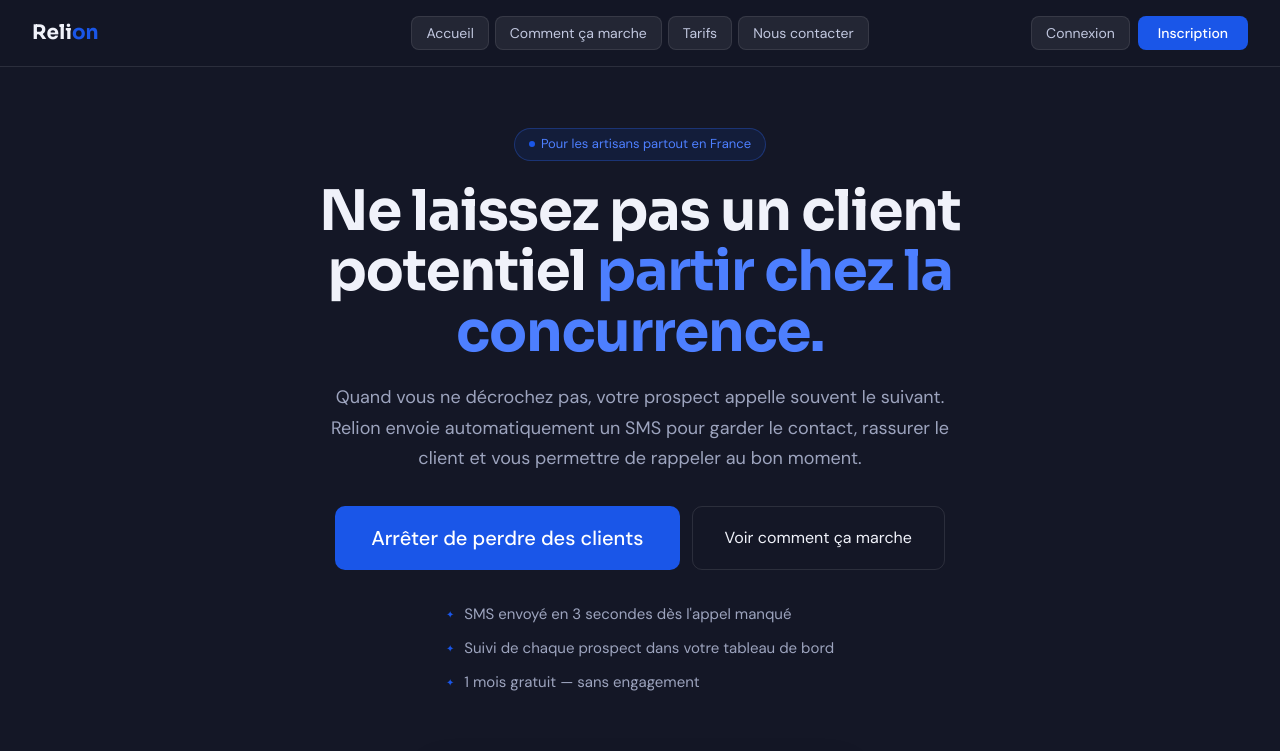
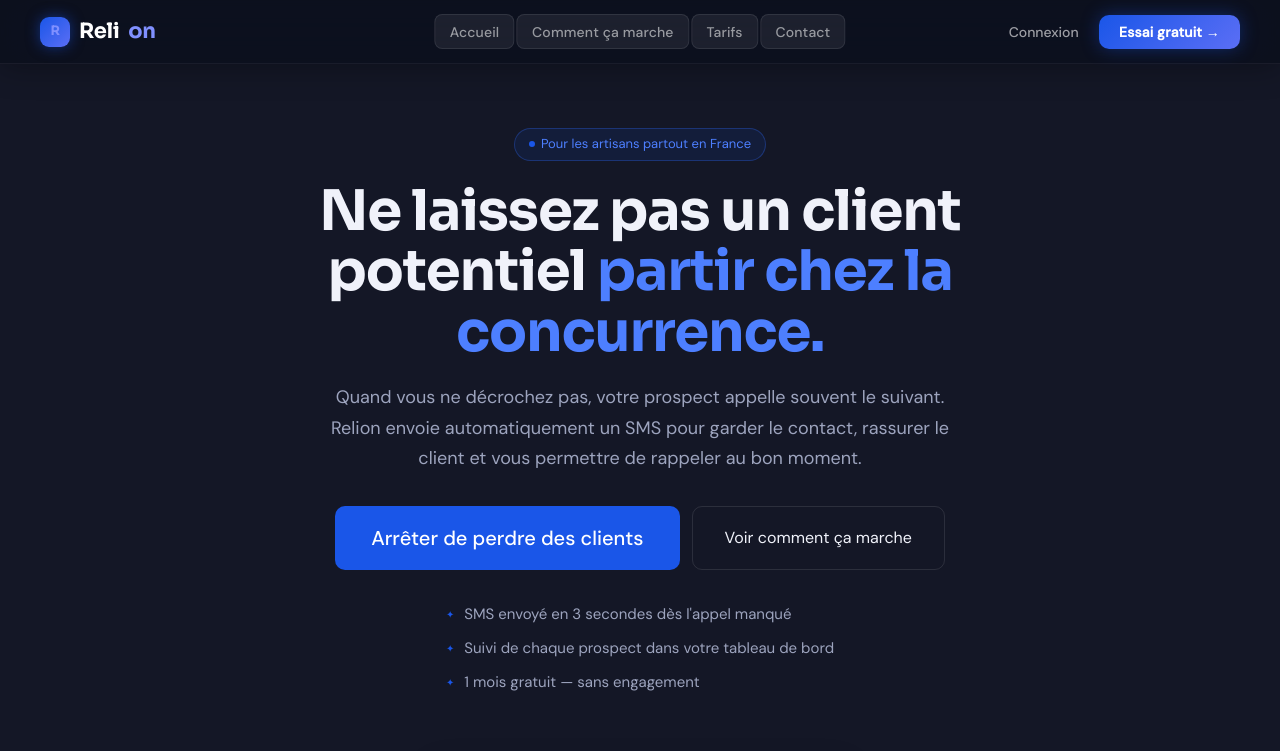
Before and after one commit to Irelow/Relion, a website: page index.html in a window 1280 px wide. Shown: the top 751 px of the page. Drawn offline with nearby package versions, Linux system fonts and the light colour scheme.

Commit message:
design: premium navbar - glassmorphism, logo icon, gradient CTA

```diff
--- a/index.html
+++ b/index.html
@@ -38,36 +38,106 @@
       position: fixed;
       top: 0; left: 0; right: 0;
       z-index: 100;
-      display: grid;
-      grid-template-columns: 1fr auto 1fr;
+      display: flex;
       align-items: center;
-      padding: 1rem 2rem;
-      background: rgba(20,23,38,0.88);
-      backdrop-filter: blur(12px);
-      border-bottom: 1px solid var(--border);
-    }
-
-    .nav-logo { justify-self: start; }
+      justify-content: space-between;
+      padding: 0 2.5rem;
+      height: 64px;
+      background: rgba(12,15,28,0.82);
+      backdrop-filter: blur(24px) saturate(180%);
+      -webkit-backdrop-filter: blur(24px) saturate(180%);
+      border-bottom: 1px solid rgba(255,255,255,0.055);
+      box-shadow: 0 1px 32px rgba(0,0,0,0.35);
+    }
+
+    .nav-logo { display: flex; align-items: center; }
     .nav-links {
       display: flex;
+      gap: 2px;
+      align-items: center;
+      position: absolute;
+      left: 50%;
+      transform: translateX(-50%);
+    }
+    .nav-links .btn-ghost {
+      color: rgba(255,255,255,0.55);
+      font-size: 0.875rem;
+      font-weight: 500;
+      padding: 0.45rem 0.9rem;
+      border-radius: 8px;
+      letter-spacing: 0.01em;
+      transition: color 0.18s, background 0.18s;
+    }
+    .nav-links .btn-ghost:hover {
+      color: rgba(255,255,255,0.95);
+      background: rgba(255,255,255,0.07);
+    }
+    .nav-actions {
+      display: flex;
+      align-items: center;
       gap: 6px;
-      align-items: center;
-      justify-self: center;
-    }
-    .nav-actions {
-      justify-self: end;
-      display: flex;
-      gap: 8px;
-    }
-
+    }
+    .btn-nav-login {
+      color: rgba(255,255,255,0.6);
+      font-size: 0.875rem;
+      font-weight: 500;
+      padding: 0.45rem 0.9rem;
+      border-radius: 8px;
+      background: transparent;
+      border: none;
+      cursor: pointer;
+      transition: color 0.18s, background 0.18s;
+      font-family: inherit;
+    }
+    .btn-nav-login:hover {
+      color: rgba(255,255,255,0.95);
+      background: rgba(255,255,255,0.07);
+    }
+    .btn-nav-cta {
+      background: linear-gradient(135deg, #1A56E8 0%, #5b6ef5 100%);
+      color: #fff;
+      font-weight: 600;
+      font-size: 0.875rem;
+      padding: 0.5rem 1.25rem;
+      border-radius: 10px;
+      border: none;
+      cursor: pointer;
+      font-family: inherit;
+      letter-spacing: 0.01em;
+      box-shadow: 0 0 18px rgba(26,86,232,0.38);
+      transition: transform 0.15s, box-shadow 0.18s, opacity 0.15s;
+    }
+    .btn-nav-cta:hover {
+      transform: translateY(-1px);
+      box-shadow: 0 4px 22px rgba(26,86,232,0.55);
+      opacity: 0.93;
+    }
     .logo {
       font-family: 'Sora', sans-serif;
-      font-size: 20px;
-      font-weight: 700;
-      color: var(--text);
+      font-size: 21px;
+      font-weight: 800;
+      color: #fff;
       text-decoration: none;
-    }
-    .logo span { color: var(--blue); }
+      letter-spacing: -0.4px;
+      display: flex;
+      align-items: center;
+      gap: 9px;
+    }
+    .logo-icon {
+      width: 30px;
+      height: 30px;
+      background: linear-gradient(135deg, #1A56E8, #5b6ef5);
+      border-radius: 9px;
+      display: flex;
+      align-items: center;
+      justify-content: center;
+      font-size: 13px;
+      font-weight: 900;
+      color: #fff;
+      box-shadow: 0 0 14px rgba(26,86,232,0.5);
+      flex-shrink: 0;
+    }
+    .logo span { color: #8090ff; }
 
     .btn-ghost {
       padding: 7px 14px;
@@ -1006,20 +1076,23 @@
 <body>
 
   <nav>
-    <a href="#" class="logo nav-logo" onclick="showPage('landing')">Reli<span>on</span></a>
+    <a href="#" class="logo nav-logo" onclick="showPage('landing')">
+      <span class="logo-icon">R</span>
+      Reli<span>on</span>
+    </a>
 
     <div class="nav-links">
       <button type="button" class="btn-ghost" onclick="showPage('landing')">Accueil</button>
       <button type="button" class="btn-ghost" onclick="showPage('how')">Comment ça marche</button>
       <button type="button" class="btn-ghost" onclick="document.getElementById('pricing').scrollIntoView({behavior:'smooth'})">Tarifs</button>
-    <button class="btn-ghost" onclick="openContactModal()">Nous contacter</button>
+      <button class="btn-ghost" onclick="openContactModal()">Contact</button>
     </div>
 
     <div class="nav-actions">
-      <button type="button" class="btn-ghost" id="btn-nav-login" onclick="openModal('modal-login')">Connexion</button>
-      <button type="button" class="btn-primary" id="btn-nav-signup" onclick="openModal('modal-signup')">Inscription</button>
-      <button type="button" class="btn-ghost" id="btn-nav-compte" style="display:none;" onclick="showPage('dashboard')">Mon compte</button>
-      <button type="button" class="btn-ghost" id="btn-nav-logout" style="display:none;" onclick="logout()">Déconnexion</button>
+      <button type="button" class="btn-nav-login" id="btn-nav-login" onclick="openModal('modal-login')">Connexion</button>
+      <button type="button" class="btn-nav-cta"   id="btn-nav-signup" onclick="openModal('modal-signup')">Essai gratuit →</button>
+      <button type="button" class="btn-nav-login" id="btn-nav-compte" style="display:none;" onclick="showPage('dashboard')">Mon compte</button>
+      <button type="button" class="btn-nav-login" id="btn-nav-logout" style="display:none;" onclick="logout()">Déconnexion</button>
     </div>
   </nav>
 
```
